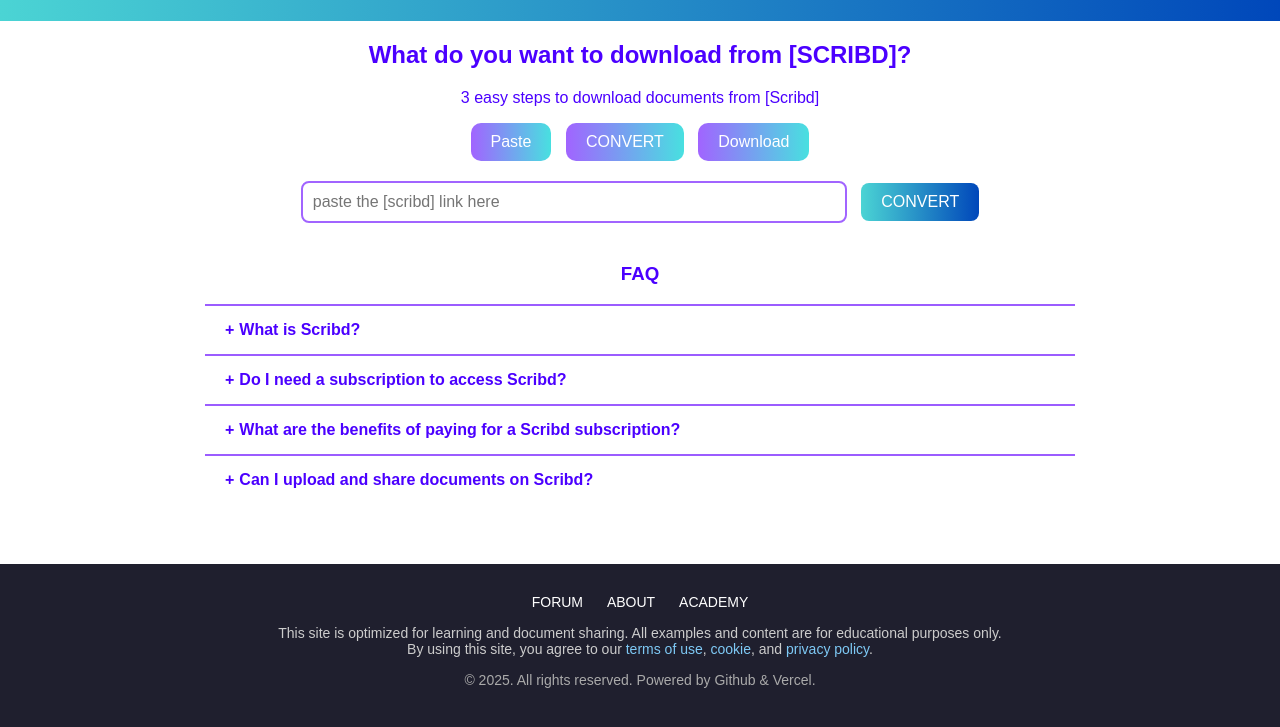
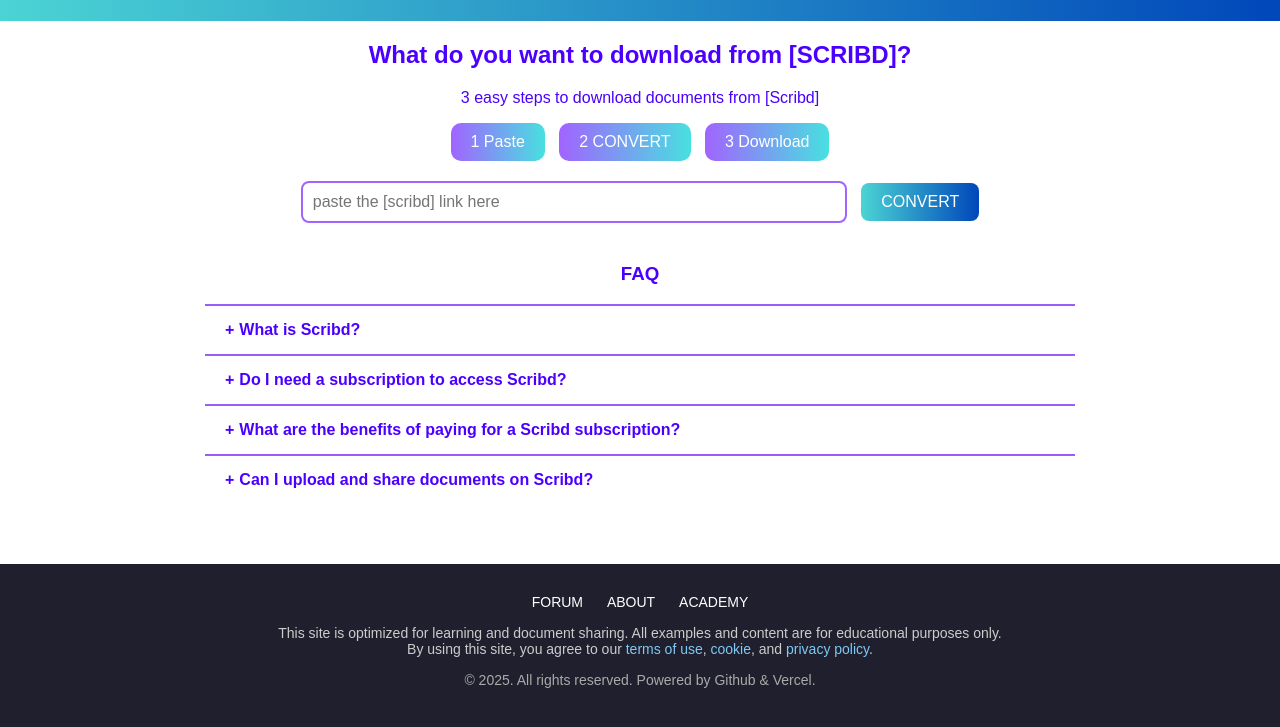
Before and after one commit to zie2store/scrbd, a website: page public/index.html in a window 1280 px wide. Shown: the part 99-826 px from the top of the page. Drawn offline with Linux system fonts and the light colour scheme.

Commit message:
Update index.html

```diff
--- a/public/index.html
+++ b/public/index.html
@@ -207,9 +207,9 @@
     <h2>What do you want to download from [SCRIBD]?</h2>
     <p>3 easy steps to download documents from [Scribd]</p>
     <div class="button-group">
-      <button class="type-btn">Paste</button>
-      <button class="type-btn">CONVERT</button>
-      <button class="type-btn">Download</button>
+      <button class="type-btn">1 Paste</button>
+      <button class="type-btn">2 CONVERT</button>
+      <button class="type-btn">3 Download</button>
     </div>
 
     <div class="input-section">
```
